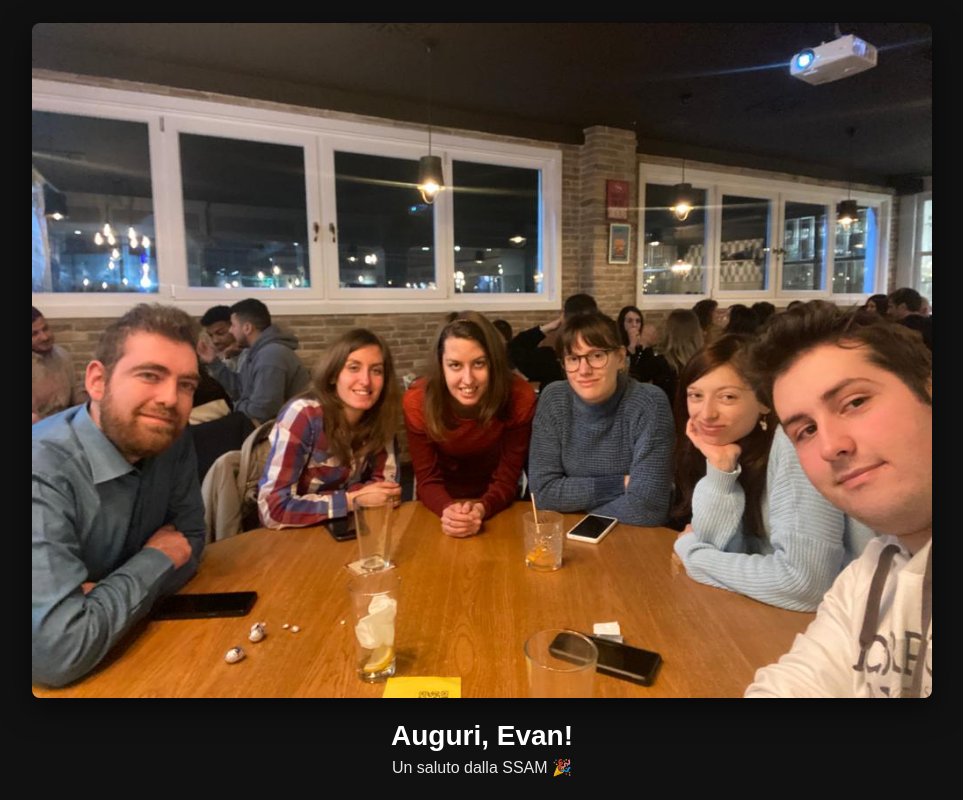
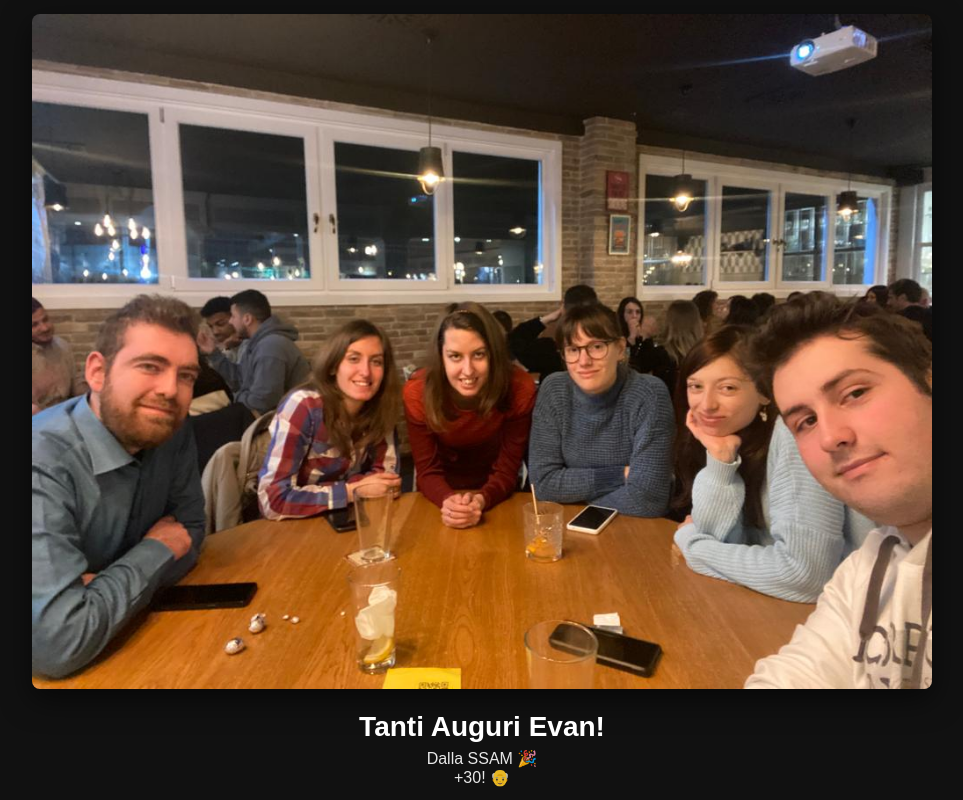
Before and after one commit to MattiaSonzogni98/augurievan, a Flask app: page / in a window 1280 px wide. Shown: the whole page, without its empty margins (158-1121 px from the left). Run offline with Flask 3, Linux system fonts and the light colour scheme.

Commit message:
Update index.html

```diff
--- a/templates/index.html
+++ b/templates/index.html
@@ -17,8 +17,9 @@
   <div class="wrap">
     <div class="card">
       <img id="slideshow" src="{{ foto_url[0] }}" alt="Foto del gruppo">
-      <h1>Auguri, Evan!</h1>
-      <p>Un saluto dalla SSAM 🎉</p>
+      <h1>Tanti Auguri Evan!</h1>
+      <p>Dalla SSAM 🎉</p>
+      <p>+30! 👴</p>
     </div>
   </div>
   <script>
```
